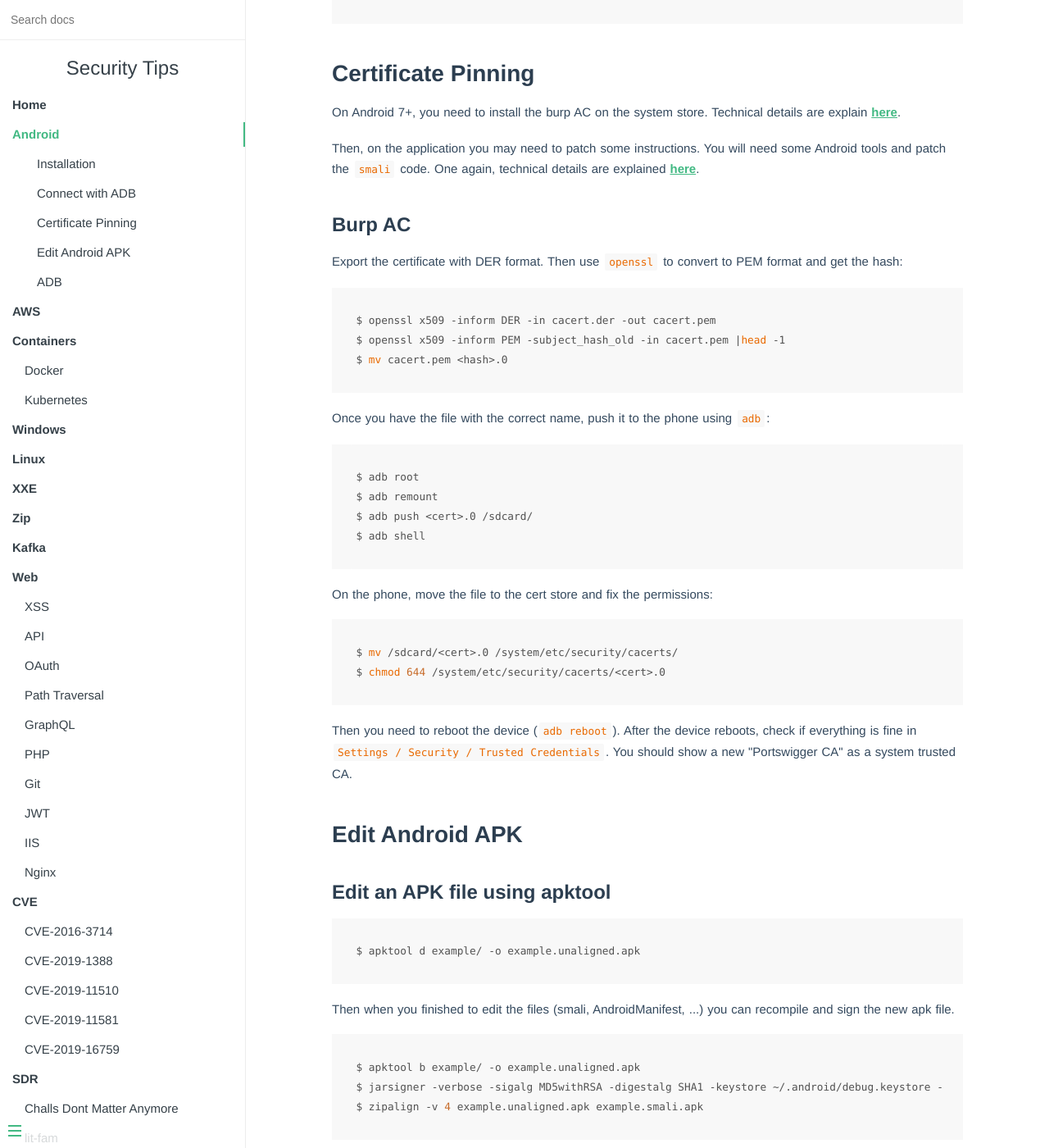
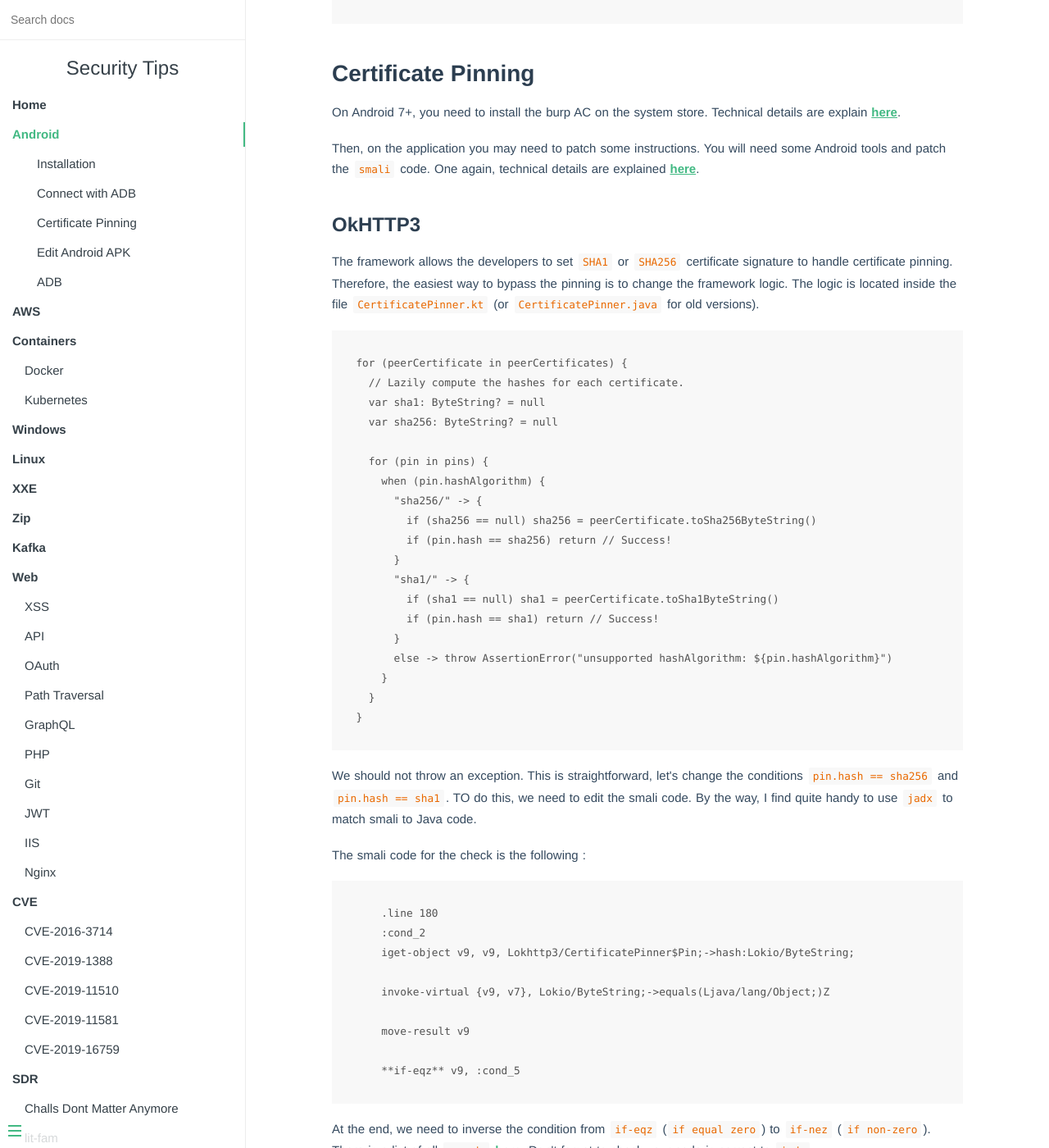
Before and after one commit to vincd/security-tips, an MkDocs documentation site: the page built from docs/android.md, in a window 1280 px wide and 1400 px high, scrolled down 612 px. Shown: the whole window at 82% size. Built offline with MkDocs 1.6.1, drawn with Linux system fonts in a browser that asks for light colours; some of the changed text lies outside the part shown.

Commit message:
Add OkHTTP certificate pinning bypass

````diff
--- a/docs/android.md
+++ b/docs/android.md
@@ -1,6 +1,5 @@
 Android
 =======
-
 
 ## Installation
 Download [GenyMotion](https://www.genymotion.com/) and install it. It's free for
@@ -31,7 +30,66 @@ Then, on the application you may need to patch some instructions. You will need
 some Android tools and patch the `smali` code. One again, technical details are
 explained [here](https://medium.com/@felipecsl/bypassing-certificate-pinning-on-android-for-fun-and-profit-1b0d14beab2b).
 
-### Burp AC
+### OkHTTP3
+The framework allows the developers to set `SHA1` or `SHA256` certificate signature
+to handle certificate pinning. Therefore, the easiest way to bypass the pinning
+is to change the framework logic.
+The logic is located inside the file `CertificatePinner.kt` (or `CertificatePinner.java`
+for old versions).
+
+```java
+for (peerCertificate in peerCertificates) {
+  // Lazily compute the hashes for each certificate.
+  var sha1: ByteString? = null
+  var sha256: ByteString? = null
+
+  for (pin in pins) {
+    when (pin.hashAlgorithm) {
+      "sha256/" -> {
+        if (sha256 == null) sha256 = peerCertificate.toSha256ByteString()
+        if (pin.hash == sha256) return // Success!
+      }
+      "sha1/" -> {
+        if (sha1 == null) sha1 = peerCertificate.toSha1ByteString()
+        if (pin.hash == sha1) return // Success!
+      }
+      else -> throw AssertionError("unsupported hashAlgorithm: ${pin.hashAlgorithm}")
+    }
+  }
+}
+```
+
+We should not throw an exception. This is straightforward, let's change the
+conditions `pin.hash == sha256` and `pin.hash == sha1`. TO do this, we need to
+edit the smali code. By the way, I find quite handy to use `jadx` to match smali
+to Java code.
+
+The smali code for the check is the following :
+
+```
+    .line 180
+    :cond_2
+    iget-object v9, v9, Lokhttp3/CertificatePinner$Pin;->hash:Lokio/ByteString;
+
+    invoke-virtual {v9, v7}, Lokio/ByteString;->equals(Ljava/lang/Object;)Z
+
+    move-result v9
+
+    **if-eqz** v9, :cond_5
+```
+
+At the end, we need to inverse the condition from `if-eqz` (`if equal zero`) to
+`if-nez` (`if non-zero`). There is a list of all `opcode` [here](http://pallergabor.uw.hu/androidblog/dalvik_opcodes.html).
+Don't forget to check your code is correct to `jadx`:
+
+```java
+if (!pin.hash.equals(byteString)) {
+  return;
+}
+```
+
+
+### Add Burp AC
 Export the certificate with DER format. Then use `openssl` to convert to PEM format
 and get the hash:
 
@@ -65,7 +123,6 @@ should show a new "Portswigger CA" as a system trusted CA.
 
 ## Edit Android APK
 
-
 ### Edit an APK file using apktool
 ```bash
 $ apktool d example/ -o example.unaligned.apk
@@ -80,6 +137,7 @@ $ jarsigner -verbose -sigalg MD5withRSA -digestalg SHA1 -keystore ~/.android/deb
 $ zipalign -v 4 example.unaligned.apk example.smali.apk
 ```
 
+
 ## ADB
 
 ### List packages
@@ -87,7 +145,6 @@ $ zipalign -v 4 example.unaligned.apk example.smali.apk
 $ adb shell pm list packages
 ```
 
-
 ### Install application
 ```bash
 $ adb shell settings put global verifier_verify_adb_installs 0
````
